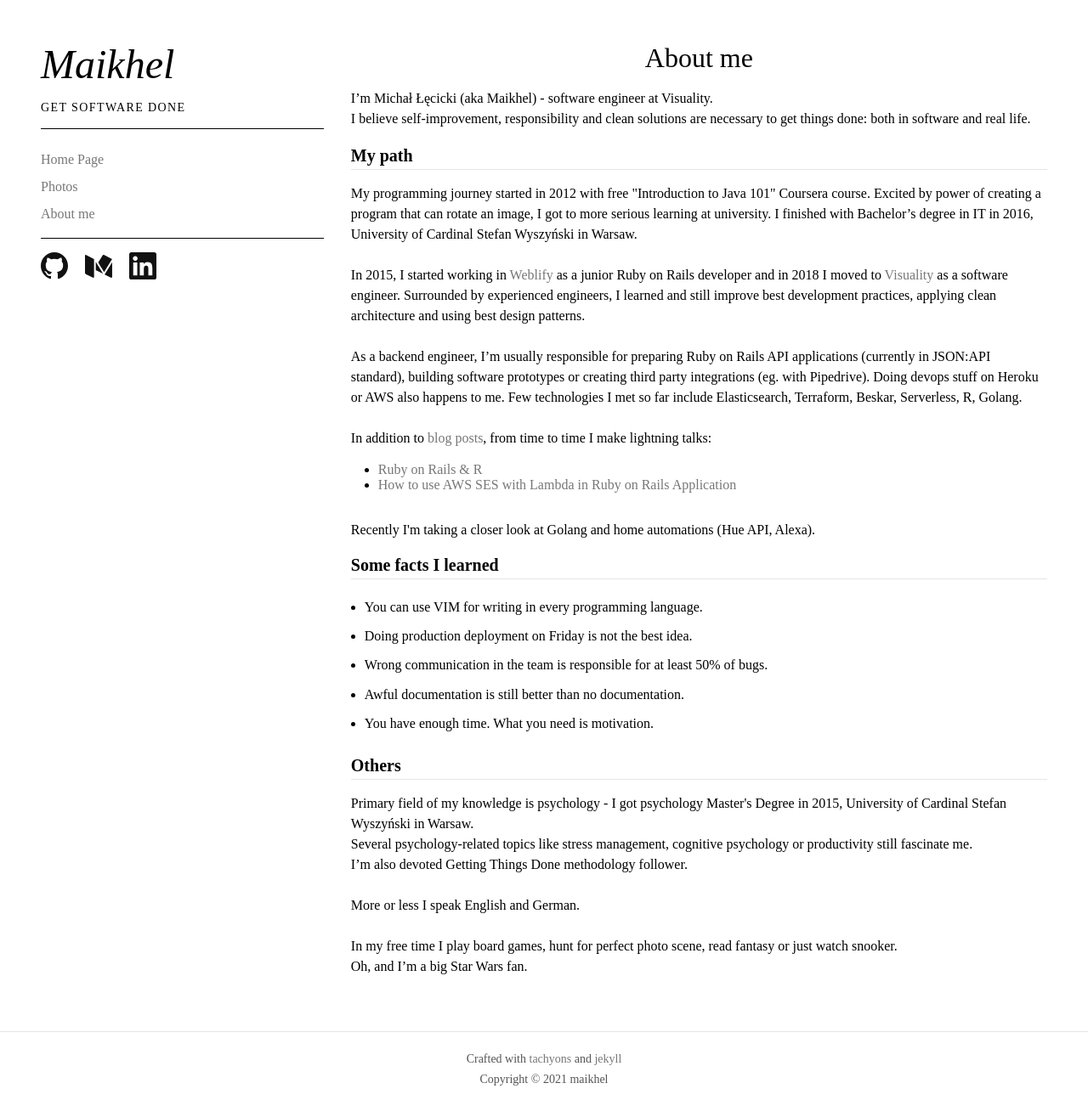
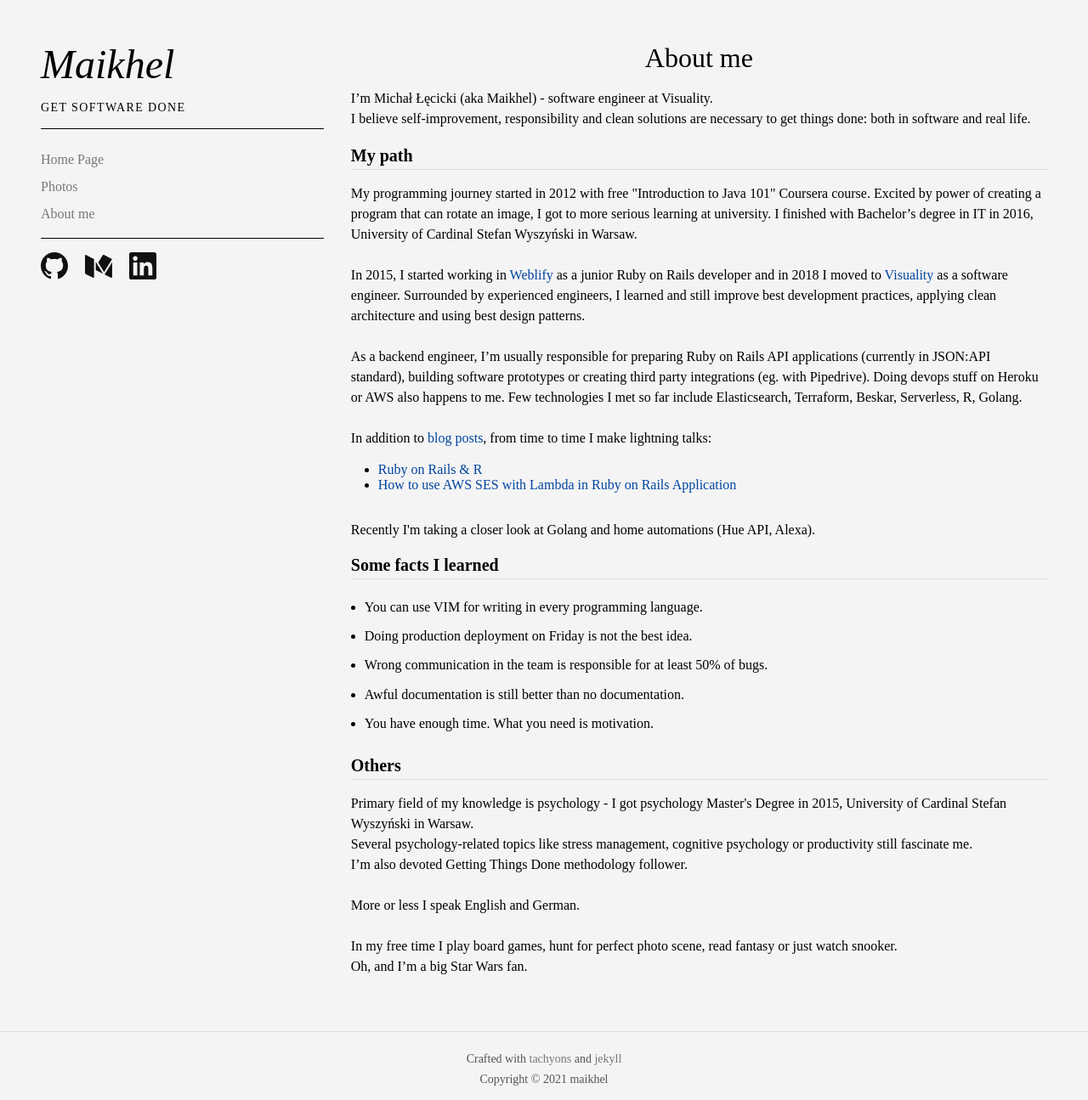
Before and after one commit to maikhel/maikhel.github.io, a Jekyll site: the page built from about.html, in a window 1280 px wide. Shown: the whole page at 85% size. Built offline with Jekyll 4.4.1, drawn with Linux system fonts in a browser that asks for light colours.

Commit message:
Change background to gray and links to dark blue

```diff
--- a/_layouts/default.html
+++ b/_layouts/default.html
@@ -1,7 +1,7 @@
 <!DOCTYPE html>
 <html lang="en">
   {% include head.html %}
-  <body>
+  <body class="bg-near-white">
     <div class="cf pa3 pa4-ns baskerville">
       <div class="fl w-100 w-30-l pa3-l">
         {% include sidebar.html %}
--- a/about.html
+++ b/about.html
@@ -12,19 +12,19 @@ I believe self-improvement, responsibility and clean solutions are necessary to
 My programming journey started in 2012 with free "Introduction to Java 101" Coursera course. Excited by power of creating a program that can rotate an image, I got to more serious learning at university. I finished with Bachelor’s degree in IT in 2016, University of Cardinal Stefan Wyszyński in Warsaw.</br>
 </br>
 In 2015, I started working in
-<a href="https://www.weblify.pl/" title="weblify" target="_blank" class="link gray dim">Weblify</a>
+<a href="https://www.weblify.pl/" title="weblify" target="_blank" class="link dark-blue dim">Weblify</a>
 as a junior Ruby on Rails developer and in 2018 I moved to
-<a href="https://visuality.pl/" title="visuality" target="_blank" class="link gray dim">Visuality</a>
+<a href="https://visuality.pl/" title="visuality" target="_blank" class="link dark-blue dim">Visuality</a>
 as a software engineer.
 Surrounded by experienced engineers, I learned and still improve best development practices, applying clean architecture and using best design patterns.</br>
 </br>
 As a backend engineer, I’m usually responsible for preparing Ruby on Rails API applications (currently in JSON:API standard), building software prototypes or creating third party integrations (eg. with Pipedrive). Doing devops stuff on Heroku or AWS also happens to me.
 Few technologies I met so far include Elasticsearch, Terraform, Beskar, Serverless, R, Golang.</br>
 </br>
-In addition to <a class="link gray dim" href="{{ site.homeurl }}" title="Blog Posts">blog posts</a>, from time to time I make lightning talks:
+In addition to <a class="link dark-blue dim" href="{{ site.homeurl }}" title="Blog Posts">blog posts</a>, from time to time I make lightning talks:
   <ul class="ph4">
-    <li> <a href="https://www.youtube.com/watch?v=pnz-y8sEBOk" target="_blank" title="Ruby on Rails & R" class="link gray dim">Ruby on Rails & R</a></li>
-    <li> <a href="https://www.youtube.com/watch?v=lLByVFjsIpY" target="_blank" title="AWS SES with Lambda in Ruby on Rails Application" class="link gray dim">How to use AWS SES with Lambda in Ruby on Rails Application</a></li>
+    <li> <a href="https://www.youtube.com/watch?v=pnz-y8sEBOk" target="_blank" title="Ruby on Rails & R" class="link dark-blue dim">Ruby on Rails & R</a></li>
+    <li> <a href="https://www.youtube.com/watch?v=lLByVFjsIpY" target="_blank" title="AWS SES with Lambda in Ruby on Rails Application" class="link dark-blue dim">How to use AWS SES with Lambda in Ruby on Rails Application</a></li>
   </ul>
 </br>
 Recently I'm taking a closer look at Golang and home automations (Hue API, Alexa).</br>
--- a/index.html
+++ b/index.html
@@ -8,9 +8,9 @@ I’m Michał Łęcicki (aka Maikhel) - software engineer at Visuality.</br>
 I believe self-improvement, responsibility and clean solutions are necessary to get things done - both in software and real life.</br>
 </br>
 Feel free to check some of my posts below. There are also some
-<a class="link gray dim" href="{{ site.gallery_page }}" title="Photos">photos</a>
+<a class="link dark-blue dim" href="{{ site.gallery_page }}" title="Photos">photos</a>
 and more information
-<a class="link gray dim" href="{{ site.about_page }}" title="About me">about me</a>.
+<a class="link dark-blue dim" href="{{ site.about_page }}" title="About me">about me</a>.
 </br>
 </p>
 
```
